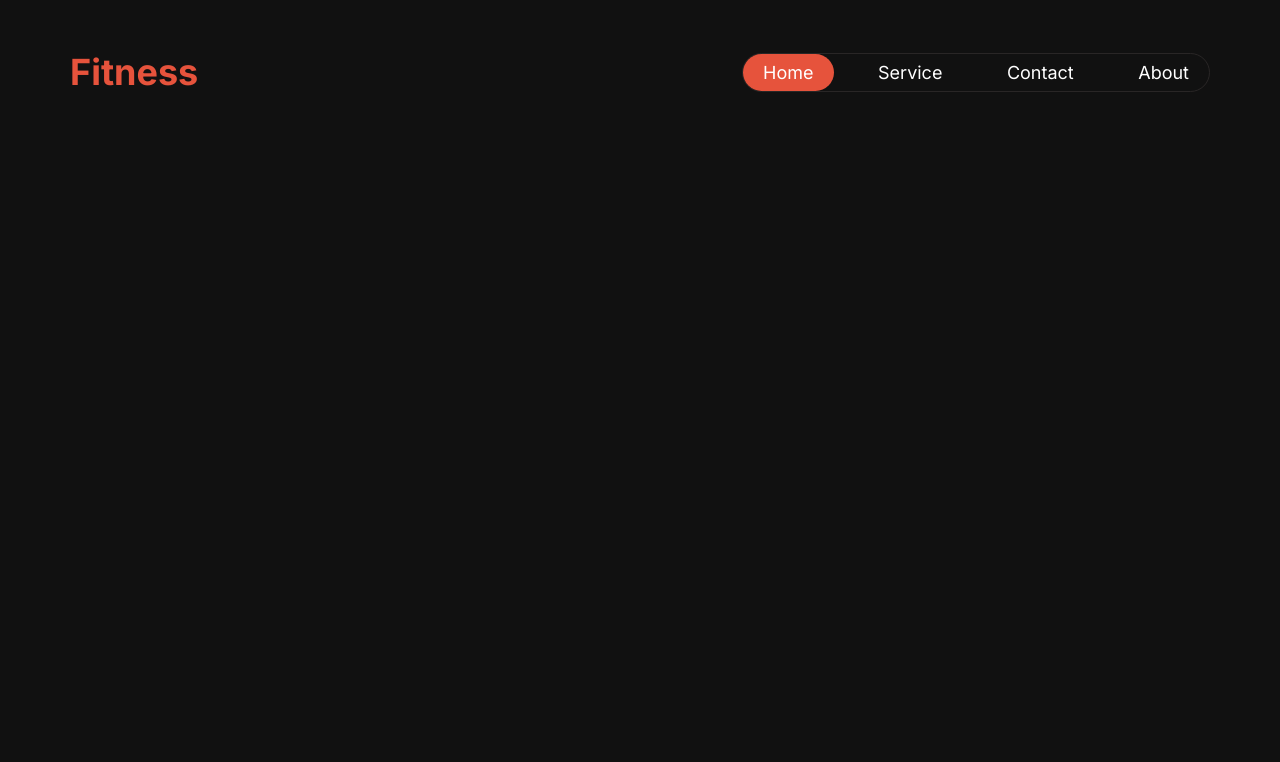
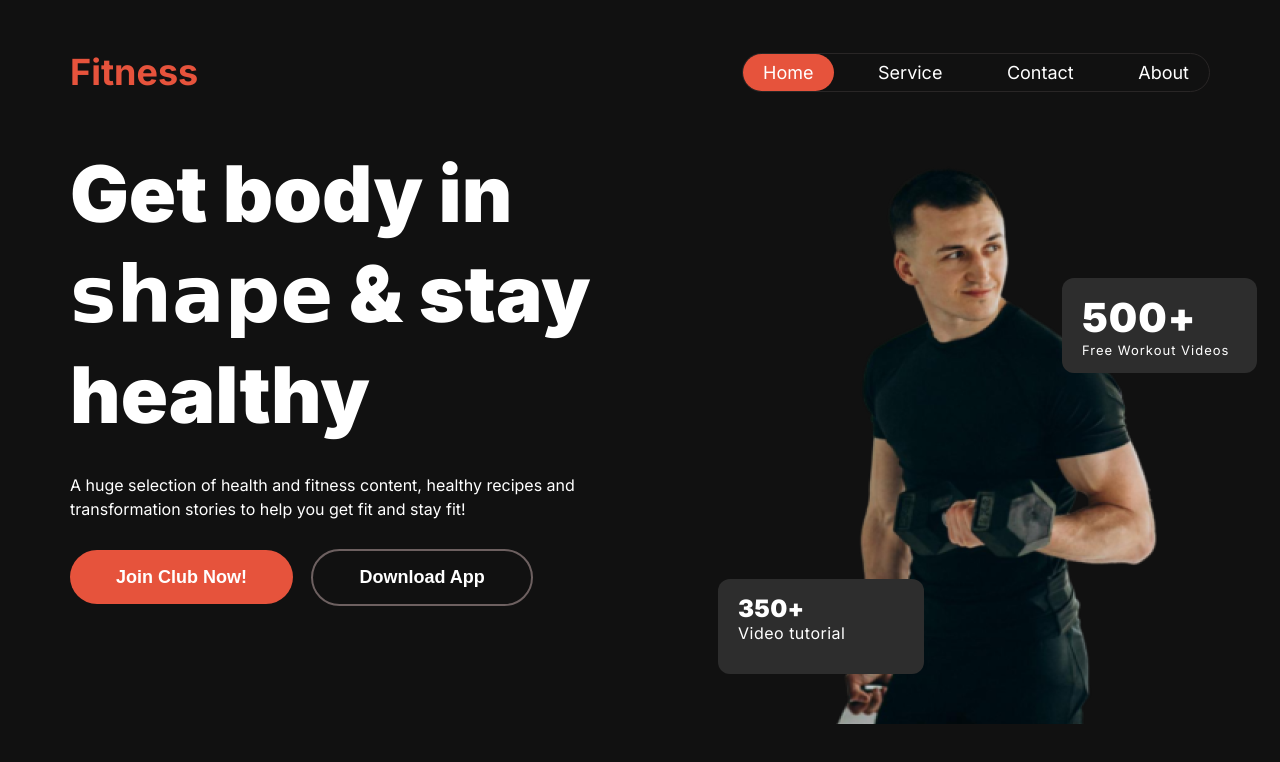
Before and after one commit to masumahmedon/fitness-website, a plain HTML site: page index.html in a window 1280 px wide. Shown: the top 762 px of the page. Drawn offline with Linux system fonts and the light colour scheme; a web font is replaced by a local one.

Commit message:
banner section done

```diff
--- a/index.html
+++ b/index.html
@@ -27,7 +27,7 @@
             </div>
         </nav>
         <!-- banner section start here -->
-         <section class="banner display-hide">
+         <section class="banner">
             <div class="banner-container section">
                 <div class="banner-content">
                     <h1 class="banner-title">Get body in <span class="shape">shape</span> & stay healthy</h1>
@@ -38,6 +38,16 @@
                 </div>
                 <div class="banner-img">
                     <img src="images/images 1.png" alt="">
+                    <div class="group">
+                        <div class="rectangle-1">
+                            <h4 class="rectangle-1-h4">500+</h4>
+                            <p class="rectangle-1-description">Free Workout Videos</p>
+                        </div>
+                        <div class="rectangle-2">
+                            <h5 class="rectangle-2-h5">350+</h5>
+                            <p class="rectangle-2-description">Video tutorial</p>
+                        </div>
+                    </div>
                 </div>
             </div>
          </section>
--- a/styles/responsive.css
+++ b/styles/responsive.css
@@ -15,6 +15,10 @@
 }
 .banner-title{
   font-size: 1.90rem;
+  line-height:  35px;
+}
+.banner-img {
+  margin-left: 0;
 }
 .btn-primary{
   padding: 10px 30px;
--- a/styles/styles.css
+++ b/styles/styles.css
@@ -36,19 +36,22 @@ body{
 }
 .btn-primary{
   color: #FFFFFF;
-  background-color:#E6533C ;
-  font-size: 1.25rem;
-  padding: 15px 70px;
-  border-radius: 40px;
+  background-color:#E6533C;
+  font-size: 1.125rem;
+  font-weight: 600;
+  padding: 16px 46px;
+  border-radius: 42px;
   border: none;
+  line-height: 22px;
 }
 .btn-secondary{
   color: #FFFFFF;
   background-color: transparent;
-  font-size: 1.25rem;
-  padding: 15px 40px;
-  margin-left: 10px;
-  border-radius: 40px;
+  font-size: 1.125rem;
+  font-weight: 600;
+  padding: 16px 46px;
+  margin-left: 14px;
+  border-radius: 42px;
   border: 2px solid rgb(109, 96, 96);
 }
 .title{
@@ -113,15 +116,68 @@ body{
 }
 .banner-title{
   color: #FFFFFF;
-  font-size: 4rem;
-  font-weight: 800;
+  font-size: 4.875rem;
+  font-weight: 900;
+  line-height: 100px;
 }
 .banner-description{
   color: #FFFFFF;
-  padding: 20px 0;
+  line-height: 24px;
+  padding: 28px 0;
+}
+.banner-img {
+  margin-left: 190px;
 }
 .banner-img img{
   width: 100%;
+}
+.group{
+  position: relative;
+}
+.rectangle-1{
+  background-color: #2d2d2d;
+  color: #FFFFFF;
+  padding-top: 15px;
+  width: 195px;
+  height: 80px;
+  border-radius: 12px;
+  position: absolute;
+  bottom: 355px;
+  left: 232px;
+}
+.rectangle-1-h4{
+  font-size: 2.5rem;
+  font-weight:900;
+  letter-spacing: 1px;
+  margin-left: 20px;
+}
+.rectangle-1-description{
+  font-size: 0.813rem;
+  letter-spacing: 1px;
+  margin-left: 20px;
+}
+.rectangle-2{
+  background-color: #2d2d2d;
+  color: #FFFFFF;
+  padding-top: 15px;
+  width: 206px;
+  height: 80px;
+  border-radius: 12px;
+  position: absolute;
+  bottom: 54px;
+  right: 255px;
+}
+.rectangle-2-h5{
+  font-size: 1.5rem;
+  font-weight:900;
+  letter-spacing: 0.3px;
+  margin-left: 20px;
+}
+.rectangle-2-description{
+  font-size: 1rem;
+  letter-spacing: 0.5px;
+  margin-left: 20px;
+
 }
 /* banner section style end */
 /* header section style end */
```
